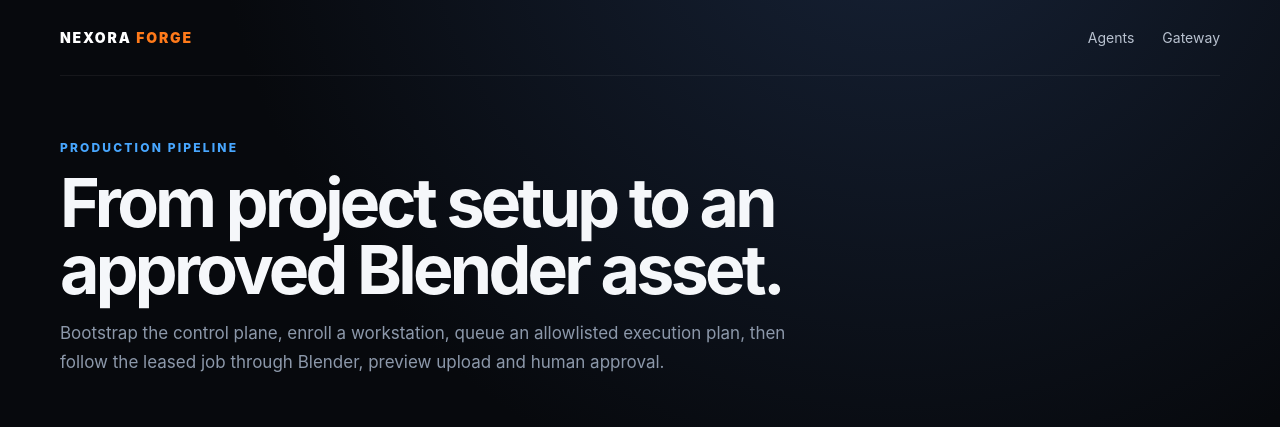
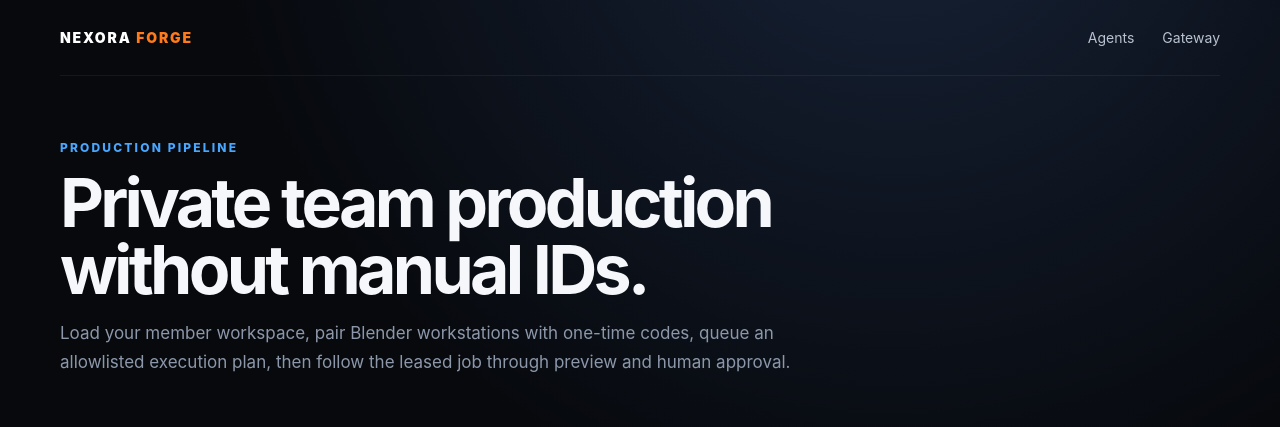
Before and after one commit to Gh0stDeveloper/MCP-Blender, a Next.js app in the folder apps/web/: page /cloud/pipeline in a window 1280 px wide. Shown: the top 427 px of the page. Built offline with nearby package versions, Linux system fonts and the light colour scheme; no server answers.

Commit message:
docs: update pipeline page for private team workflow

```diff
--- a/apps/web/app/cloud/pipeline/page.tsx
+++ b/apps/web/app/cloud/pipeline/page.tsx
@@ -5,7 +5,7 @@ import PipelineConsole from "./PipelineConsole";
 export const metadata = {
   title: "Production Pipeline | Nexora Forge Cloud",
   description:
-    "Provision projects, enroll Blender devices, queue structured jobs and follow human approval.",
+    "Manage a private team workspace, pair Blender workstations, queue jobs and review results.",
 };
 
 export default function PipelinePage() {
@@ -22,10 +22,10 @@ export default function PipelinePage() {
       </header>
       <section className="reviewHero">
         <div className="eyebrow">PRODUCTION PIPELINE</div>
-        <h1>From project setup to an approved Blender asset.</h1>
+        <h1>Private team production without manual IDs.</h1>
         <p>
-          Bootstrap the control plane, enroll a workstation, queue an allowlisted execution plan,
-          then follow the leased job through Blender, preview upload and human approval.
+          Load your member workspace, pair Blender workstations with one-time codes, queue an
+          allowlisted execution plan, then follow the leased job through preview and human approval.
         </p>
       </section>
       <PipelineConsole />
```
